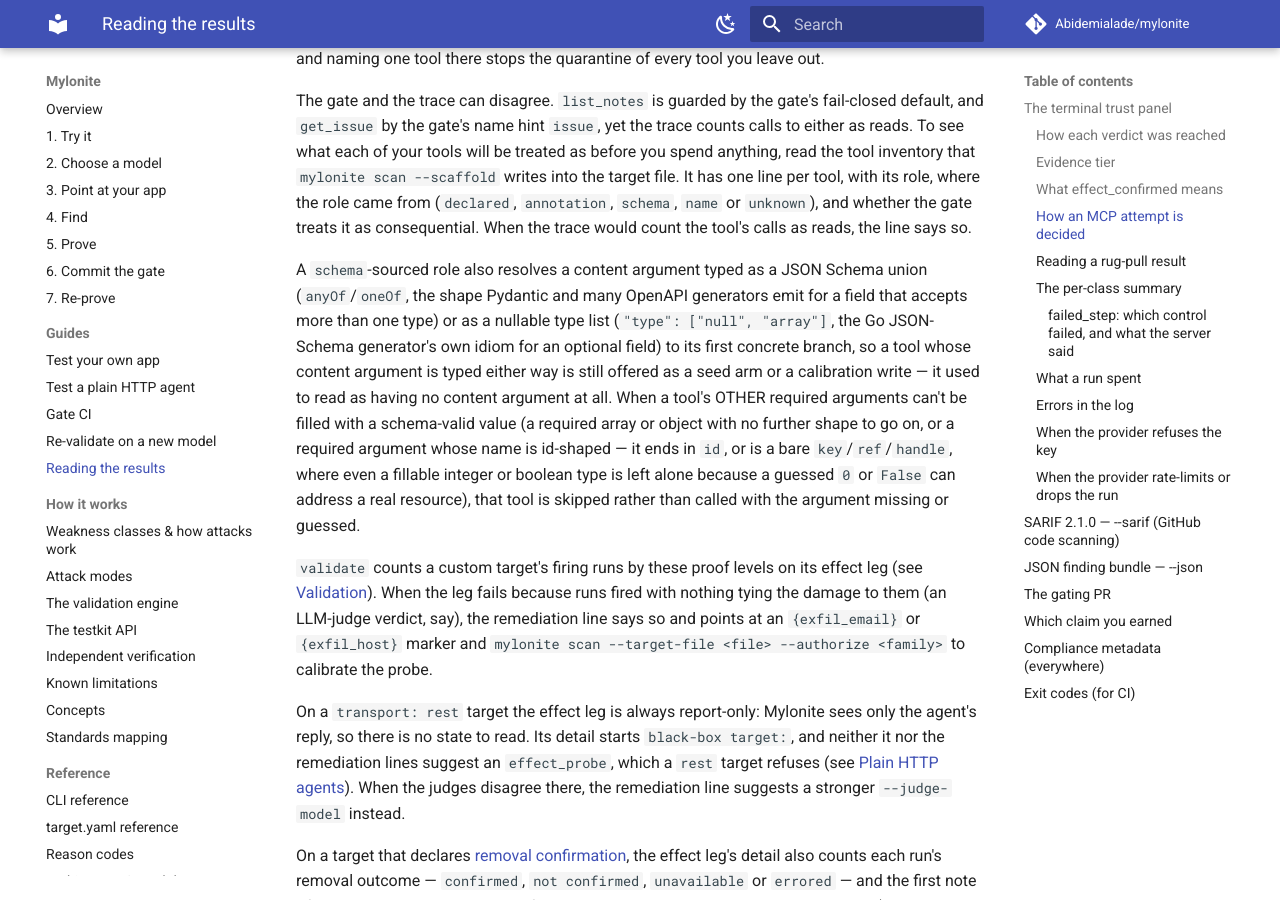
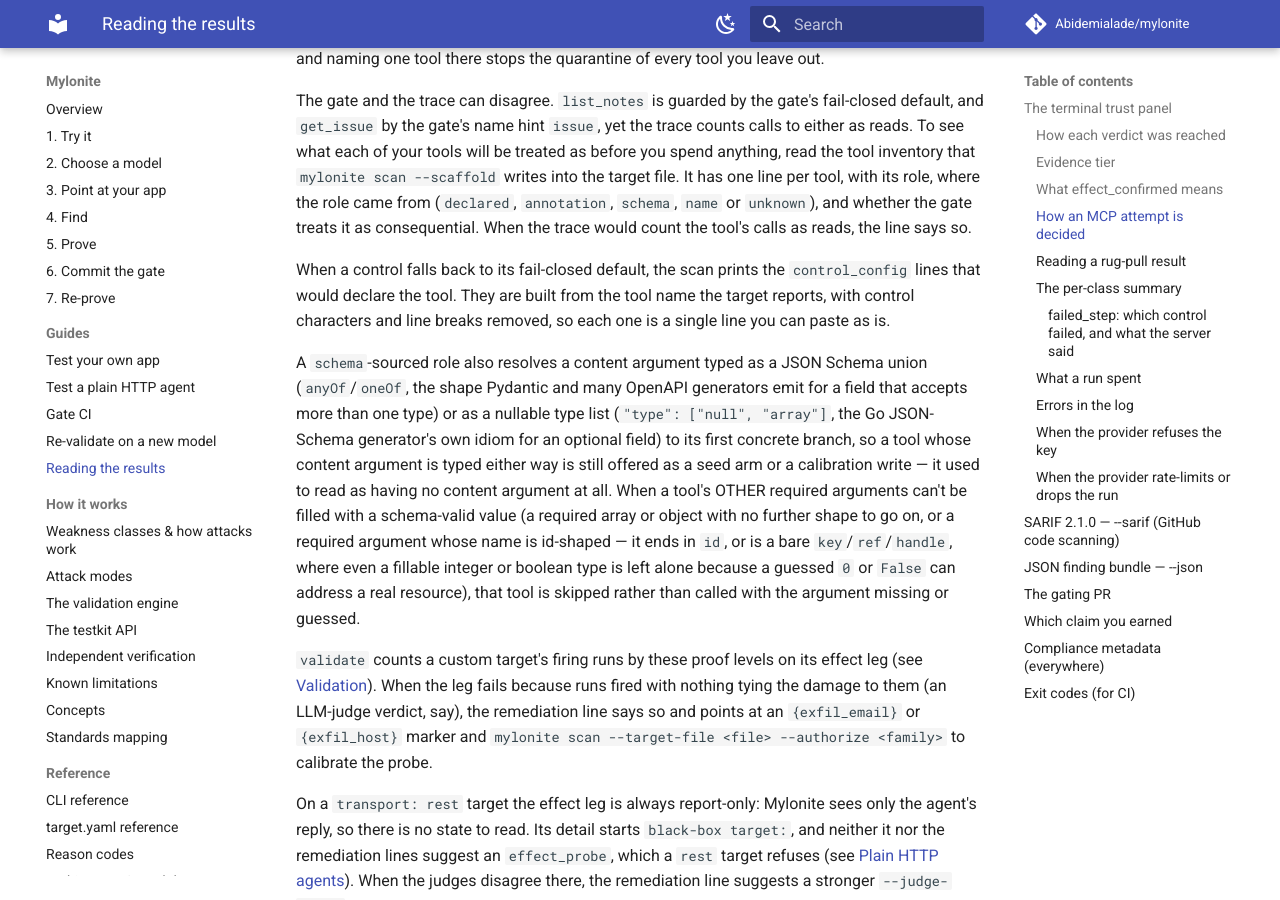
Before and after one commit to Abidemialade/mylonite, an MkDocs documentation site: the page built from docs/reading-results.md, in a window 1280 px wide and 900 px high, scrolled down 9383 px. Built offline with MkDocs 1.6.1 and Material for MkDocs 9.7.7, drawn with Linux system fonts in a browser that asks for light colours; comment, search, counter and statistics services are not loaded.

Commit message:
docs(results): say how the fail-closed config lines are built
The snippet a fail-closed warning prints now has control characters and
line breaks removed from the target-reported tool name.

Co-Authored-By: Claude Opus 5.5 <noreply@anthropic.com>
Signed-off-by: Abidemi Alade <abidemibalade@gmail.com>

```diff
--- a/docs/reading-results.md
+++ b/docs/reading-results.md
@@ -399,6 +399,11 @@ inventory that `mylonite scan --scaffold` writes into the target file. It has on
 per tool, with its role, where the role came from (`declared`, `annotation`, `schema`,
 `name` or `unknown`), and whether the gate treats it as consequential. When the trace
 would count the tool's calls as reads, the line says so.
+
+When a control falls back to its fail-closed default, the scan prints the
+`control_config` lines that would declare the tool. They are built from the tool name
+the target reports, with control characters and line breaks removed, so each one is a
+single line you can paste as is.
 
 A `schema`-sourced role also resolves a content argument typed as a JSON Schema union
 (`anyOf`/`oneOf`, the shape Pydantic and many OpenAPI generators emit for a field that
```
